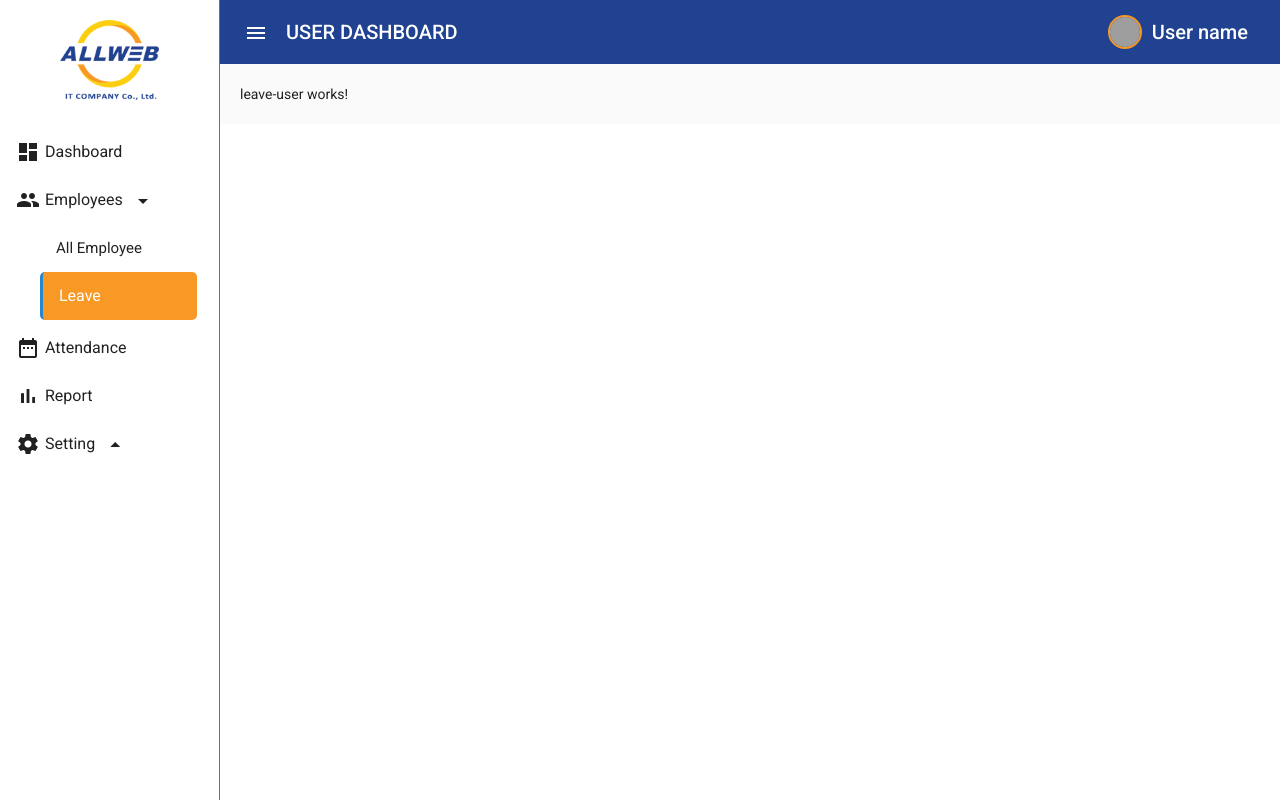
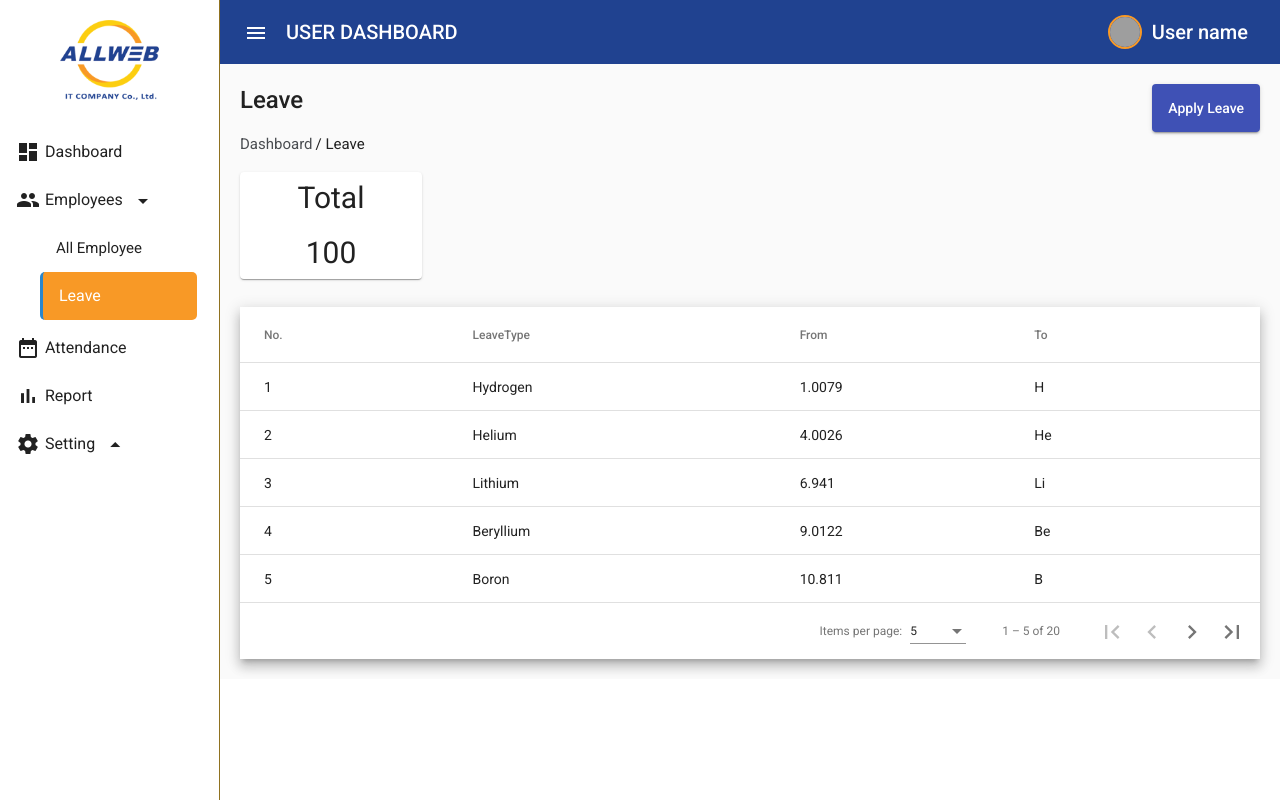
Before and after one commit to chanthorn24/Allweb_dashboardAdmin, an Angular app: page /employee/leave/apply in a window 1280 px wide. Built offline with nearby package versions, Linux system fonts and the light colour scheme; sample sign-in values are in the browser's storage; grey boxes are pictures that could not be loaded.

Commit message:
designed leave user ui

```diff
--- a/src/app/app.module.ts
+++ b/src/app/app.module.ts
@@ -33,6 +33,7 @@ import { NavigationUserComponent } from './navigation-user/navigation-user.compo
 import { ForgotPasswordComponent } from './component/forgot-password/forgot-password.component';
 import { DashboardUserComponent } from './dashboard-user/dashboard-user.component';
 import { LeaveUserComponent } from './component/leave-user/leave-user.component';
+import { DialogElementsExampleDialog } from './component/leave-user/leave-user.component';
 
 @NgModule({
   declarations: [
@@ -52,9 +53,10 @@ import { LeaveUserComponent } from './component/leave-user/leave-user.component'
     ForgotPasswordComponent,
     DashboardUserComponent,
     LeaveUserComponent,
+    DialogElementsExampleDialog
   ],
   imports: [
-  BrowserModule,
+    BrowserModule,
     AppRoutingModule,
     BrowserAnimationsModule,
     MaterialModule,
--- /dev/null
+++ b/src/app/component/leave-user/dialog-elements-leave.html
@@ -0,0 +1,37 @@
+<div style="width: 30vw; padding: 1em">
+    <h1 mat-dialog-title>Apply For Leaves</h1>
+    <div mat-dialog-content>
+
+        <mat-form-field appearance="outline" style="width: 100%;">
+            <mat-label>Select Leave Type</mat-label>
+            <mat-select disableRipple>
+                <mat-option value="1">Option 1</mat-option>
+                <mat-option value="2">Option 2</mat-option>
+                <mat-option value="3">Option 3</mat-option>
+            </mat-select>
+        </mat-form-field>
+        <!--Date-->
+        <div>
+            <mat-form-field appearance="outline" style="width: 100%;">
+                <mat-label>Enter a date range</mat-label>
+                <mat-date-range-input [rangePicker]=" picker">
+                    <input matStartDate placeholder="Start date">
+                    <input matEndDate placeholder="End date">
+                </mat-date-range-input>
+                <mat-hint>MM/DD/YYYY – MM/DD/YYYY</mat-hint>
+                <mat-datepicker-toggle matSuffix [for]="picker"></mat-datepicker-toggle>
+                <mat-date-range-picker #picker></mat-date-range-picker>
+            </mat-form-field>
+
+        </div>
+        <mat-form-field class="example-full-width" appearance="fill" style="width: 100%;">
+            <mat-label>Description</mat-label>
+            <textarea matInput placeholder="Ex. It makes me feel..." style="width: 100%;height: 100px;"></textarea>
+        </mat-form-field>
+
+    </div>
+    <div mat-dialog-actions>
+        <button mat-raised-button color="primary" style="background-color: green">APPLY</button>
+        <button mat-raised-button mat-dialog-close color="warn">Cancel</button>
+    </div>
+</div>
--- a/src/app/component/leave-user/leave-user.component.css
+++ b/src/app/component/leave-user/leave-user.component.css
@@ -0,0 +1,3 @@
+mat-form-field{
+    width: 20em;
+}
--- a/src/app/component/leave-user/leave-user.component.html
+++ b/src/app/component/leave-user/leave-user.component.html
@@ -1 +1,58 @@
-<p>leave-user works!</p>
+<div>
+    <div style="display: flex; justify-content: space-between;">
+        <h1 class="mat-h1" style="font-weight: 500;">Leave</h1>
+        <button mat-raised-button (click)="openDialog()" color="primary">Apply Leave</button>
+    </div>
+    <div style="display: flex; flex-direction: row">
+        <a routerLink="/account/dashboard">
+            <h4>Dashboard</h4>
+        </a>
+        <h4 style="margin-left: 3px;">/ Leave</h4>
+    </div>
+</div>
+
+<div style=" font-size: 30px">
+    <mat-card
+        style="display: flex;flex-direction: column; justify-content: space-between; align-items: center;height: 2.5em;width: 5em;">
+        <div>Total</div>
+        <div>100</div>
+    </mat-card>
+</div>
+
+<!--Table SECTION-->
+
+<div class="mat-elevation-z8" style="margin-top: 2em">
+    <table mat-table [dataSource]="dataSource" style="width: 100%;">
+
+        <!-- Position Column -->
+        <ng-container matColumnDef="position">
+            <th mat-header-cell *matHeaderCellDef> No. </th>
+            <td mat-cell *matCellDef="let element"> {{element.position}} </td>
+        </ng-container>
+
+        <!-- Leave Type Column -->
+        <ng-container matColumnDef="name">
+            <th mat-header-cell *matHeaderCellDef> LeaveType </th>
+            <td mat-cell *matCellDef="let element"> {{element.name}} </td>
+        </ng-container>
+
+        <!-- Weight Column -->
+        <ng-container matColumnDef="weight">
+            <th mat-header-cell *matHeaderCellDef> From </th>
+            <td mat-cell *matCellDef="let element"> {{element.weight}} </td>
+        </ng-container>
+
+        <!-- Symbol Column -->
+        <ng-container matColumnDef="symbol">
+            <th mat-header-cell *matHeaderCellDef> To </th>
+            <td mat-cell *matCellDef="let element"> {{element.symbol}} </td>
+        </ng-container>
+
+
+        <tr mat-header-row *matHeaderRowDef="displayedColumns"></tr>
+        <tr mat-row *matRowDef="let row; columns: displayedColumns;"></tr>
+    </table>
+
+    <mat-paginator [pageSizeOptions]="[5, 10, 20]" showFirstLastButtons aria-label="Select page of periodic elements">
+    </mat-paginator>
+</div>
--- a/src/app/component/leave-user/leave-user.component.ts
+++ b/src/app/component/leave-user/leave-user.component.ts
@@ -1,15 +1,75 @@
-import { Component, OnInit } from '@angular/core';
+
+import { AfterViewInit, Component, OnInit, ViewChild } from '@angular/core';
+import { FormControl } from '@angular/forms';
+import { MatDialog } from '@angular/material/dialog';
+import { MatPaginator } from '@angular/material/paginator';
+import { MatTableDataSource } from '@angular/material/table';
+
 
 @Component({
   selector: 'app-leave-user',
   templateUrl: './leave-user.component.html',
   styleUrls: ['./leave-user.component.css']
 })
-export class LeaveUserComponent implements OnInit {
+export class LeaveUserComponent implements AfterViewInit {
+  date = new FormControl(new Date());
+  serializedDate = new FormControl(new Date().toISOString());
 
-  constructor() { }
+  constructor(public dialog: MatDialog) { }
 
-  ngOnInit(): void {
+
+  openDialog() {
+    this.dialog.open(DialogElementsExampleDialog);
+  }
+
+  displayedColumns: string[] = ['position', 'name', 'weight', 'symbol'];
+  dataSource = new MatTableDataSource<PeriodicElement>(ELEMENT_DATA);
+
+  @ViewChild(MatPaginator)
+  paginator!: MatPaginator;
+
+  ngAfterViewInit(): void {
+    this.dataSource.paginator = this.paginator;
   }
 
 }
+
+export interface PeriodicElement {
+  name: string;
+  position: number;
+  weight: number;
+  symbol: string;
+}
+
+const ELEMENT_DATA: PeriodicElement[] = [
+  { position: 1, name: 'Hydrogen', weight: 1.0079, symbol: 'H' },
+  { position: 2, name: 'Helium', weight: 4.0026, symbol: 'He' },
+  { position: 3, name: 'Lithium', weight: 6.941, symbol: 'Li' },
+  { position: 4, name: 'Beryllium', weight: 9.0122, symbol: 'Be' },
+  { position: 5, name: 'Boron', weight: 10.811, symbol: 'B' },
+  { position: 6, name: 'Carbon', weight: 12.0107, symbol: 'C' },
+  { position: 7, name: 'Nitrogen', weight: 14.0067, symbol: 'N' },
+  { position: 8, name: 'Oxygen', weight: 15.9994, symbol: 'O' },
+  { position: 9, name: 'Fluorine', weight: 18.9984, symbol: 'F' },
+  { position: 10, name: 'Neon', weight: 20.1797, symbol: 'Ne' },
+  { position: 11, name: 'Sodium', weight: 22.9897, symbol: 'Na' },
+  { position: 12, name: 'Magnesium', weight: 24.305, symbol: 'Mg' },
+  { position: 13, name: 'Aluminum', weight: 26.9815, symbol: 'Al' },
+  { position: 14, name: 'Silicon', weight: 28.0855, symbol: 'Si' },
+  { position: 15, name: 'Phosphorus', weight: 30.9738, symbol: 'P' },
+  { position: 16, name: 'Sulfur', weight: 32.065, symbol: 'S' },
+  { position: 17, name: 'Chlorine', weight: 35.453, symbol: 'Cl' },
+  { position: 18, name: 'Argon', weight: 39.948, symbol: 'Ar' },
+  { position: 19, name: 'Potassium', weight: 39.0983, symbol: 'K' },
+  { position: 20, name: 'Calcium', weight: 40.078, symbol: 'Ca' }
+];
+
+
+
+@Component({
+  selector: 'dialog-elements-example-dialog',
+  templateUrl: 'dialog-elements-leave.html',
+})
+export class DialogElementsExampleDialog {
+
+}
```
